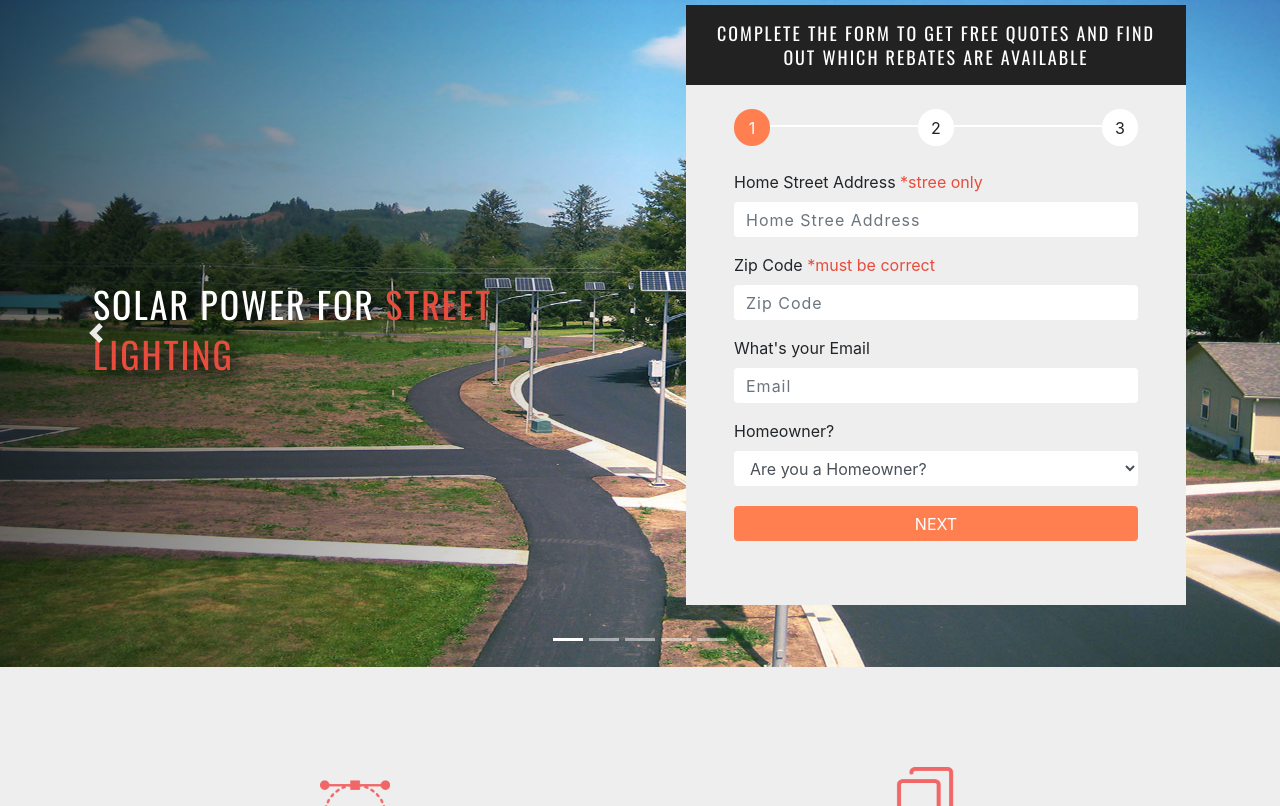
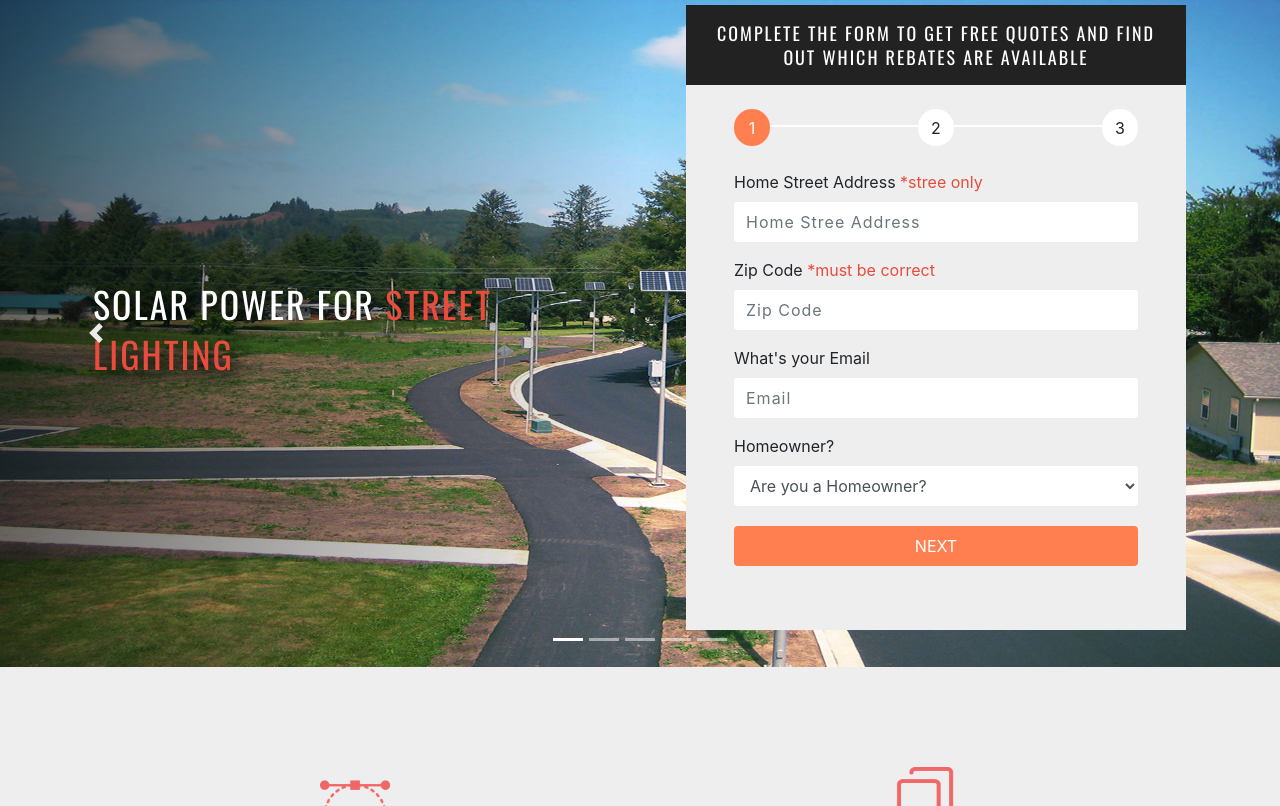
Before and after one commit to increase21/gratis-solar-2, a PHP site: page / in a window 1280 px wide. Shown: the top 806 px of the page. Run offline with PHP 8.4, Linux system fonts and the light colour scheme; some libraries are stand-ins or nearby versions.

```diff
--- a/style.css
+++ b/style.css
@@ -1275,7 +1275,7 @@ footer a {
 }
 
 .form-control {
-   height: 35px !important;
+   height: 40px !important;
    margin-bottom: 1rem;
    border: none !important;
    outline: none !important;
```
